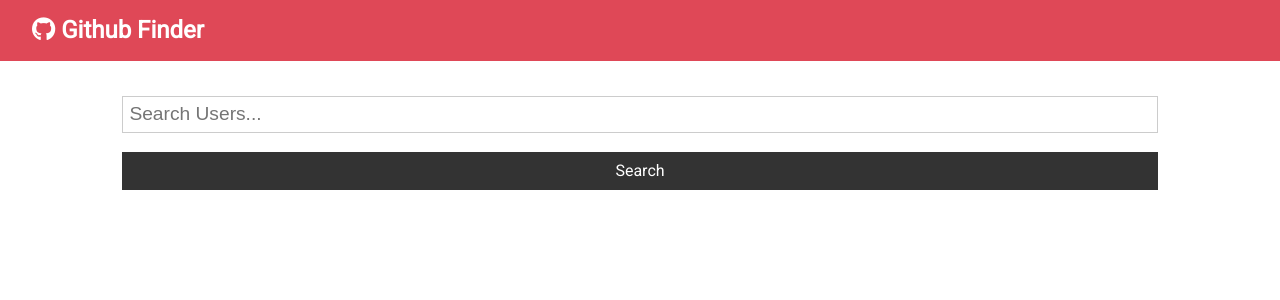
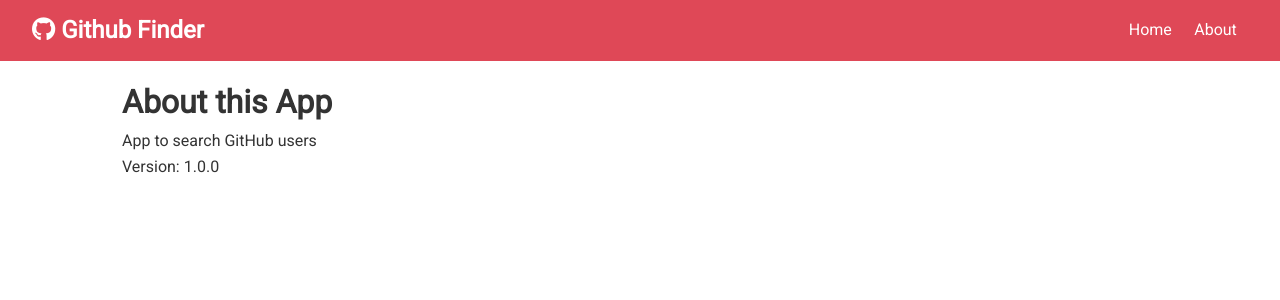
Before and after one commit to aacostamx/github-finder, a React (Create React App) app: page /about in a window 1280 px wide. Shown: the top 300 px of the page. Built offline with nearby package versions, Linux system fonts and the light colour scheme.

Commit message:
add react router dom to the application

```diff
--- a/package.json
+++ b/package.json
@@ -9,6 +9,7 @@
     "axios": "^0.19.2",
     "react": "^16.12.0",
     "react-dom": "^16.12.0",
+    "react-router-dom": "^5.1.2",
     "react-scripts": "3.4.0"
   },
   "scripts": {
--- a/src/App.js
+++ b/src/App.js
@@ -1,8 +1,10 @@
-import React, { Component } from 'react';
+import React, { Component, Fragment } from 'react';
+import { BrowserRouter as Router, Switch, Route } from 'react-router-dom';
 import Navbar from './components/layout/Navbar';
 import Users from './components/users/Users';
 import Search from './components/users/Search';
 import Alert from './components/layout/Alert';
+import About from './components/pages/About';
 import axios from 'axios';
 import './App.css';
 
@@ -37,10 +39,17 @@
     const { users, loading } = this.state;
 
     return (
+      <Router>
         <div className='App'>
           <Navbar />
           <div className='container'>
             <Alert alert={this.state.alert} />
+            <Switch>
+              <Route
+                exact
+                path='/'
+                render={props => (
+                  <Fragment>
                     <Search
                       searchUsers={this.searchUsers}
                       clearUsers={this.clearUsers}
@@ -48,8 +57,14 @@
                       setAlert={this.setAlert}
                     />
                     <Users loading={loading} users={users} />
+                  </Fragment>
+                )}
+              />
+              <Route exact path='/about' component={About} />
+            </Switch>
           </div>
         </div>
+      </Router>
     );
   }
 }
--- a/src/components/layout/Navbar.js
+++ b/src/components/layout/Navbar.js
@@ -1,5 +1,6 @@
 import React from 'react';
 import PropTypes from 'prop-types';
+import { Link } from 'react-router-dom';
 
 const Navbar = ({ icon, tittle }) => {
   return (
@@ -7,6 +8,14 @@
       <h1>
         <i className={icon} /> {tittle}
       </h1>
+      <ul>
+        <li>
+          <Link to='/'>Home</Link>
+        </li>
+        <li>
+          <Link to='/About'>About</Link>
+        </li>
+      </ul>
     </nav>
   );
 };
--- /dev/null
+++ b/src/components/pages/About.js
@@ -0,0 +1,13 @@
+import React, { Fragment } from 'react';
+
+const About = () => {
+  return (
+    <Fragment>
+      <h1>About this App</h1>
+      <p>App to search GitHub users</p>
+      <p>Version: 1.0.0</p>
+    </Fragment>
+  );
+};
+
+export default About;
```
Also changed, not shown: 1 other file (tests, documents, lock files or other folders). Lines whose indentation alone changed are shown as unchanged.
